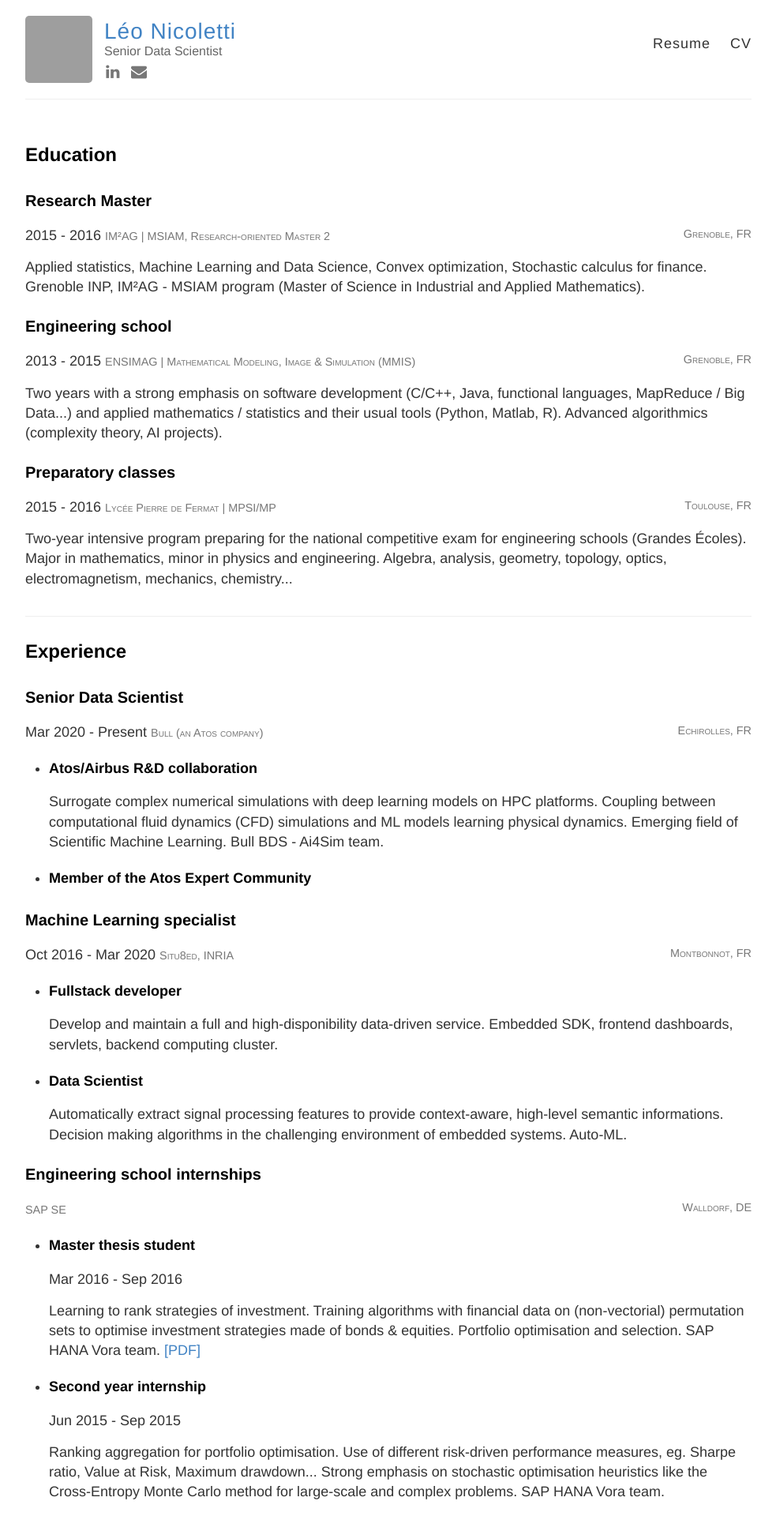
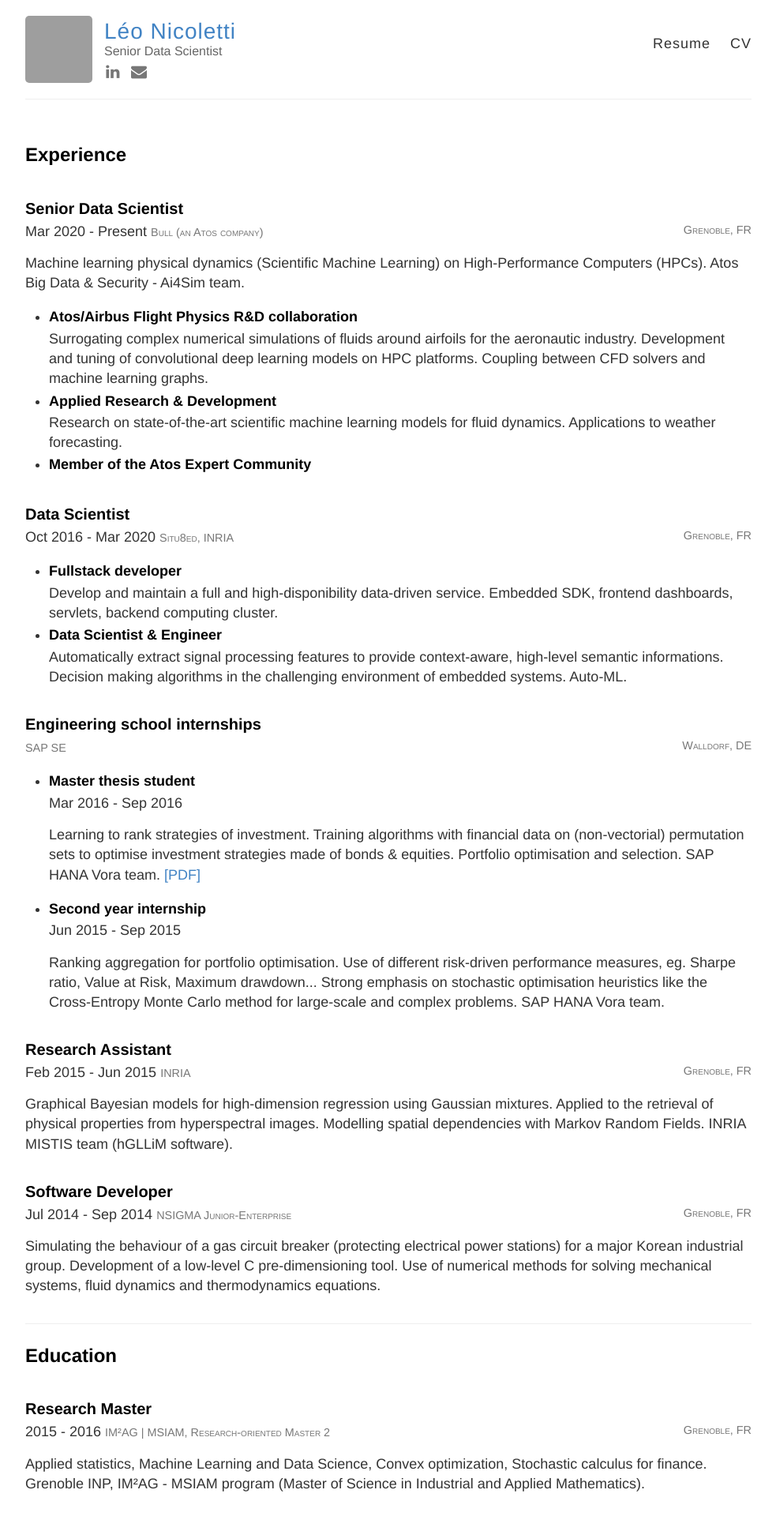
Before and after one commit to leonicoletti/leonicoletti.github.io, a Jekyll site: the page built from curriculum.html, in a window 1280 px wide. Shown: the top 1920 px of the page at 79% size, without its empty margins (148-1131 px from the left). Built offline with Jekyll 4.4.1, drawn with Linux system fonts in a browser that asks for light colours; some of the changed text lies outside the part shown; grey boxes are pictures that could not be loaded.

Commit message:
Improved Atos experience details.

```diff
--- a/_config.yml
+++ b/_config.yml
@@ -2,7 +2,7 @@
 name: Léo Nicoletti
 description: Senior Data Scientist
 avatar: https://avatars1.githubusercontent.com/u/12911256?s=460&v=4
-long_description: I am a research engineer in Grenoble, working on machine-learning and applied mathematics problems. I have a strong interest in all AI-related fields and the emerging quantum information science. I graduated from the Grenoble Institute of Technology (ENSIMAG) in 2016.
+long_description: I am a research engineer in Grenoble, working on Machine learning and Applied mathematics problems. I have a strong interest in all AI-related fields and the emerging quantum information science. I graduated from the Grenoble Institute of Technology - Ensimag in 2016.
 
 disqus:
 google_analytics: UA-154208473-1
--- a/curriculum.html
+++ b/curriculum.html
@@ -6,60 +6,41 @@
 
   <div class="entry">
 
-    <h2>Education</h2>
-
-    <h3>Research Master</h3>
-    <div class="entry-desc">
-      <span class="entry-duration">2015 - 2016</span>
-      <span class="entry-location">IM²AG | MSIAM, Research-oriented Master 2</span>
-      <span class="entry-geolocation">Grenoble, FR</span></div>
-    <p class="entry-content">Applied statistics, Machine Learning and Data Science, Convex optimization, Stochastic calculus for finance. Grenoble INP, IM²AG - MSIAM program (Master of Science in Industrial and Applied Mathematics).</p>
-
-    <h3>Engineering school</h3>
-    <div class="entry-desc">
-      <span class="entry-duration">2013 - 2015</span>
-      <span class="entry-location">ENSIMAG | Mathematical Modeling, Image & Simulation (MMIS)</span>
-      <span class="entry-geolocation">Grenoble, FR</span></div>
-    <p class="entry-content">Two years with a strong emphasis on software development (C/C++, Java, functional languages, MapReduce / Big Data...) and applied mathematics / statistics and their usual tools (Python, Matlab, R). Advanced algorithmics (complexity theory, AI projects).</p>
-
-    <h3>Preparatory classes</h3>
-    <div class="entry-desc">
-      <span class="entry-duration">2015 - 2016</span>
-      <span class="entry-location">Lycée Pierre de Fermat | MPSI/MP</span>
-      <span class="entry-geolocation">Toulouse, FR</span></div>
-    <p class="entry-content">Two-year intensive program preparing for the national competitive exam for engineering schools (<cite>Grandes Écoles</cite>). Major in mathematics, minor in physics and engineering. Algebra, analysis, geometry, topology, optics, electromagnetism, mechanics, chemistry...</p>
-
-    <div class="separator"></div>
     <h2>Experience</h2>
 
     <h3>Senior Data Scientist</h3>
     <div class="entry-desc">
       <span class="entry-duration">Mar 2020 - Present</span>
       <span class="entry-location">Bull (an Atos company)</span>
-      <span class="entry-geolocation">Echirolles, FR</span></div>
+      <span class="entry-geolocation">Grenoble, FR</span></div>
+    <p class="entry-content">Machine learning physical dynamics (Scientific Machine Learning) on High-Performance Computers (HPCs). Atos Big Data & Security - Ai4Sim team.</p>
     <ul>
       <li>
-        <h4>Atos/Airbus R&D collaboration</h4>
-        <p>Surrogate complex numerical simulations with deep learning models on HPC platforms. Coupling between computational fluid dynamics (CFD) simulations and ML models learning physical dynamics. Emerging field of Scientific Machine Learning. Bull BDS - Ai4Sim team.</p>
+        <h4>Atos/Airbus Flight Physics R&D collaboration</h4>
+        <p>Surrogating complex numerical simulations of fluids around airfoils for the aeronautic industry. Development and tuning of convolutional deep learning models on HPC platforms. Coupling between CFD solvers and machine learning graphs.</p>
+      </li>
+      <li>
+        <h4>Applied Research & Development</h4>
+        <p>Research on state-of-the-art scientific machine learning models for fluid dynamics. Applications to weather forecasting.</p>
       </li>
       <li>
         <h4>Member of the Atos Expert Community</h4>
       </li>
     </ul>
 
-    <h3>Machine Learning specialist</h3>
+    <h3>Data Scientist</h3>
     <div class="entry-desc">
       <span class="entry-duration">Oct 2016 - Mar 2020</span>
       <span class="entry-location">Situ8ed, INRIA</span>
-      <span class="entry-geolocation">Montbonnot, FR</span></div>
+      <span class="entry-geolocation">Grenoble, FR</span></div>
     <ul>
       <li>
         <h4>Fullstack developer</h4>
-        <p class="entry-content">Develop and maintain a full and high-disponibility data-driven service. Embedded SDK, frontend dashboards, servlets, backend computing cluster.</p>
+        <p>Develop and maintain a full and high-disponibility data-driven service. Embedded SDK, frontend dashboards, servlets, backend computing cluster.</p>
       </li>
       <li>
-        <h4>Data Scientist</h4>
-        <p class="entry-content">Automatically extract signal processing features to provide context-aware, high-level semantic informations. Decision making algorithms in the challenging environment of embedded systems. Auto-ML.</p>
+        <h4>Data Scientist & Engineer</h4>
+        <p>Automatically extract signal processing features to provide context-aware, high-level semantic informations. Decision making algorithms in the challenging environment of embedded systems. Auto-ML.</p>
       </li>
     </ul>
 
@@ -86,7 +67,7 @@
     <div class="entry-desc">
       <span class="entry-duration">Feb 2015 - Jun 2015</span>
       <span class="entry-location">INRIA</span>
-      <span class="entry-geolocation">Montbonnot, FR</span></div>
+      <span class="entry-geolocation">Grenoble, FR</span></div>
     <p class="entry-content">Graphical Bayesian models for high-dimension regression using Gaussian mixtures. Applied to the retrieval of physical properties from hyperspectral images. Modelling spatial dependencies with Markov Random Fields. INRIA MISTIS team (hGLLiM software).</p>
 
     <h3>Software Developer</h3>
@@ -96,6 +77,32 @@
       <span class="entry-geolocation">Grenoble, FR</span></div>
     <p class="entry-content">Simulating the behaviour of a gas circuit breaker (protecting electrical power stations) for a major Korean industrial group. Development of a low-level C pre-dimensioning tool. Use of numerical methods for solving mechanical systems, fluid dynamics and thermodynamics equations.</p>
 
+
+    <div class="separator"></div>
+    <h2>Education</h2>
+
+    <h3>Research Master</h3>
+    <div class="entry-desc">
+      <span class="entry-duration">2015 - 2016</span>
+      <span class="entry-location">IM²AG | MSIAM, Research-oriented Master 2</span>
+      <span class="entry-geolocation">Grenoble, FR</span></div>
+    <p class="entry-content">Applied statistics, Machine Learning and Data Science, Convex optimization, Stochastic calculus for finance. Grenoble INP, IM²AG - MSIAM program (Master of Science in Industrial and Applied Mathematics).</p>
+
+    <h3>Engineering school</h3>
+    <div class="entry-desc">
+      <span class="entry-duration">2013 - 2015</span>
+      <span class="entry-location">ENSIMAG | Mathematical Modeling, Image & Simulation (MMIS)</span>
+      <span class="entry-geolocation">Grenoble, FR</span></div>
+    <p class="entry-content">Two years with a strong emphasis on software development (C/C++, Java, functional languages, MapReduce / Big Data...) and applied mathematics / statistics and their usual tools (Python, Matlab, R). Advanced algorithmics (complexity theory, AI projects).</p>
+
+    <h3>Preparatory classes</h3>
+    <div class="entry-desc">
+      <span class="entry-duration">2015 - 2016</span>
+      <span class="entry-location">Lycée Pierre de Fermat | MPSI/MP</span>
+      <span class="entry-geolocation">Toulouse, FR</span></div>
+    <p class="entry-content">Two-year intensive program preparing for the national competitive exam for engineering schools (<cite>Grandes Écoles</cite>). Major in mathematics, minor in physics and engineering. Algebra, analysis, geometry, topology, optics, electromagnetism, mechanics, chemistry...</p>
+
+
     <div class="separator"></div>
     <h2>Skills</h2>
 
@@ -104,16 +111,20 @@
       <div class="column-right">Deep Learning, Reinforcement Learning, Learning to Rank, Recommender systems, Energy-based models, Gradient Boosted Trees</div>
     </div>
     <div class="row">
-        <div class="column-left">Optimisation</div>
-        <div class="column-right">Metaheuristics, Combinatorial optimisation, Numerical methods, Stochastic processes, Monte Carlo methods, Bayesian optimisation, Computational geometry</div>
-      </div>
+      <div class="column-left">Optimisation</div>
+      <div class="column-right">Metaheuristics, Combinatorial optimisation, Numerical methods, Stochastic processes, Monte Carlo methods, Bayesian optimisation, Computational geometry</div>
+    </div>
+    <div class="row">
+      <div class="column-left">Physics</div>
+      <div class="column-right">Computational Fluid Dynamics, Quantum mechanics, Hamiltonian mechanics</div>
+    </div>
     <div class="row">
       <div class="column-left">High-level</div>
-      <div class="column-right">Java/Scala, Python, TensorFlow, numpy/pandas, Matlab, R, MapReduce paradigm</div>
+      <div class="column-right">Python, TensorFlow 2.x, numpy/pandas, Java/Scala, Matlab/R, Cloud computing frameworks</div>
     </div>
     <div class="row">
       <div class="column-left">Low-level</div>
-      <div class="column-right">C++11, On-board/low-resources C, multithreading</div>
+      <div class="column-right">C++/C, On-board/low-resources, RTOS, multithreading</div>
     </div>
     <div class="row">
       <div class="column-left">Front-end</div>
@@ -166,10 +178,11 @@
       </div>
     </div>
 
+
     <div class="separator"></div>
     <h2>Personal interests</h2>
 
-    <p>Sport is a sizeable part of my life, I practice mountaineering, rock-climbing, trail/running and martial arts. I also have a specific interest for history, cultures and languages. I speak fluent French and English.</p>
+    <p>Sport is a sizeable part of my life, I practice mountaineering, rock-climbing, trail/running and martial arts. I also have a specific interest for history, cultures and languages. I speak fluent French and English.</p><br>
     <p>I have a special interest for linguistics, especially the Germanic and Romance language families. As a side project on my spare time, I work on a comparative linguistics web app.</p>
 
   </div>
--- a/style.scss
+++ b/style.scss
@@ -27,7 +27,6 @@
   font-weight: bold;
 
   line-height: 1.7;
-  margin: 1em 0 15px;
   padding: 0;
 
   @include mobile {
@@ -44,10 +43,13 @@
 
 h2 {
   font-size: 24px;
+  margin-top: 20px;
+  margin-bottom: 20px;
 }
 
 h3 {
   font-size: 20px;
+  margin-top: 30px;
 }
 
 h4 {
```
Also changed, not shown: other parts of curriculum.html (+2 -1 lines), index.html (+8 -8 lines), 1 other file.
